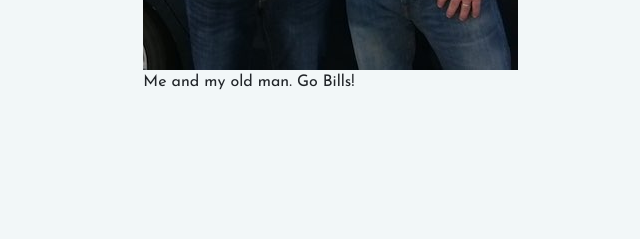
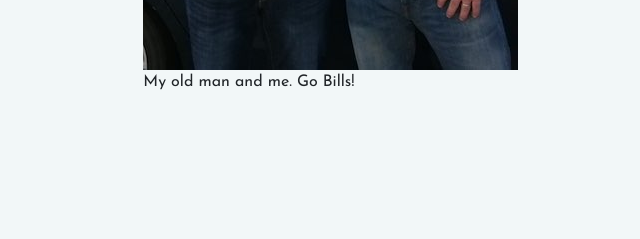
Before and after one commit to jmmacdo4/jmmacdo4.github.io, a plain HTML site: page index.html in a window 1280 px wide. Shown: the part 799-1038 px from the top of the page, 640-1280 px from the left. Drawn offline with Linux system fonts and the light colour scheme.

Commit message:
Grammar fix

```diff
--- a/index.html
+++ b/index.html
@@ -77,7 +77,7 @@
 							<figure class="hero-image">
 								<img src="img/MeAndDad.jpg" alt="5">
 								<div>
-									Me and my old man. Go Bills!
+									My old man and me. Go Bills!
 								</div>
 							</figure>
 						</div>
```
